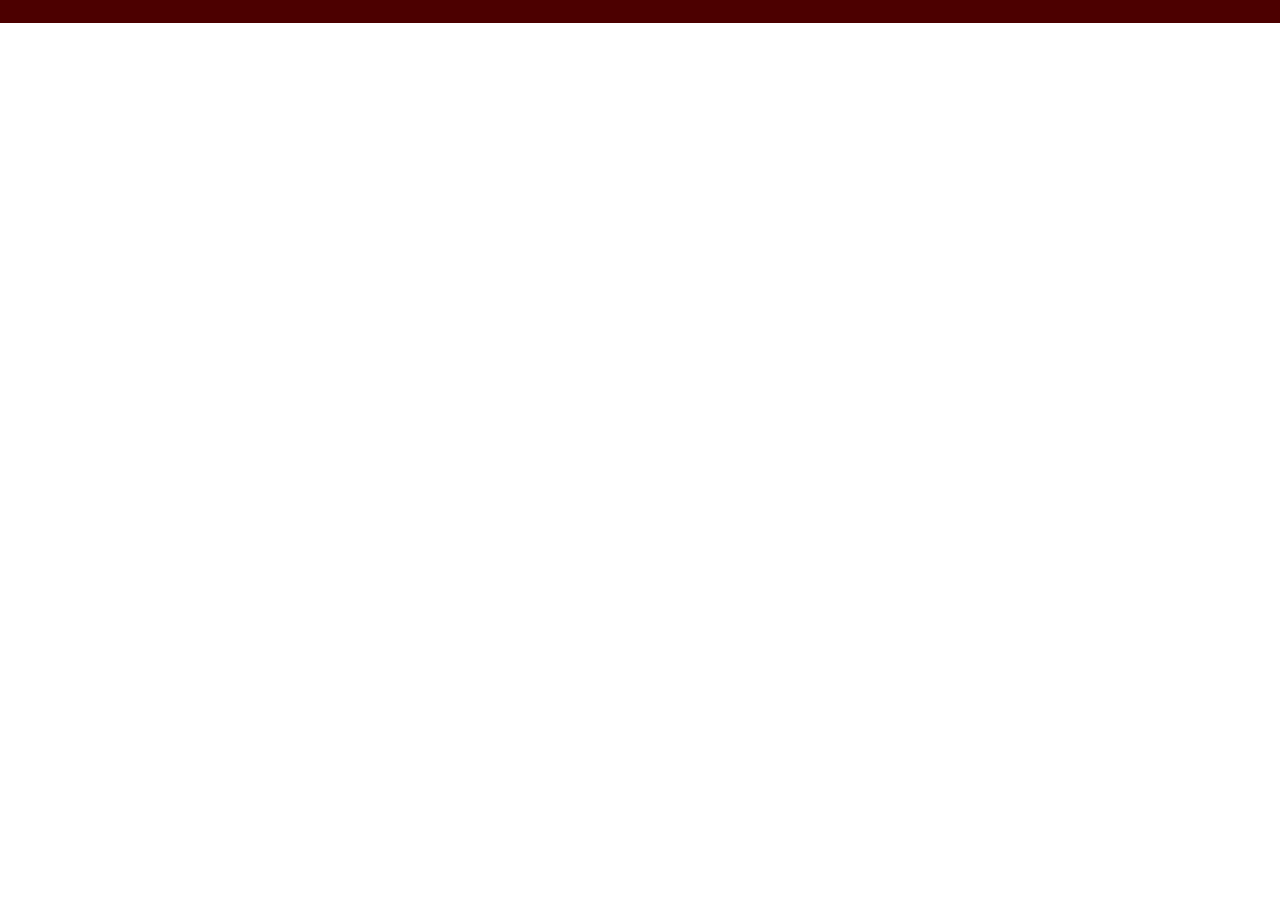
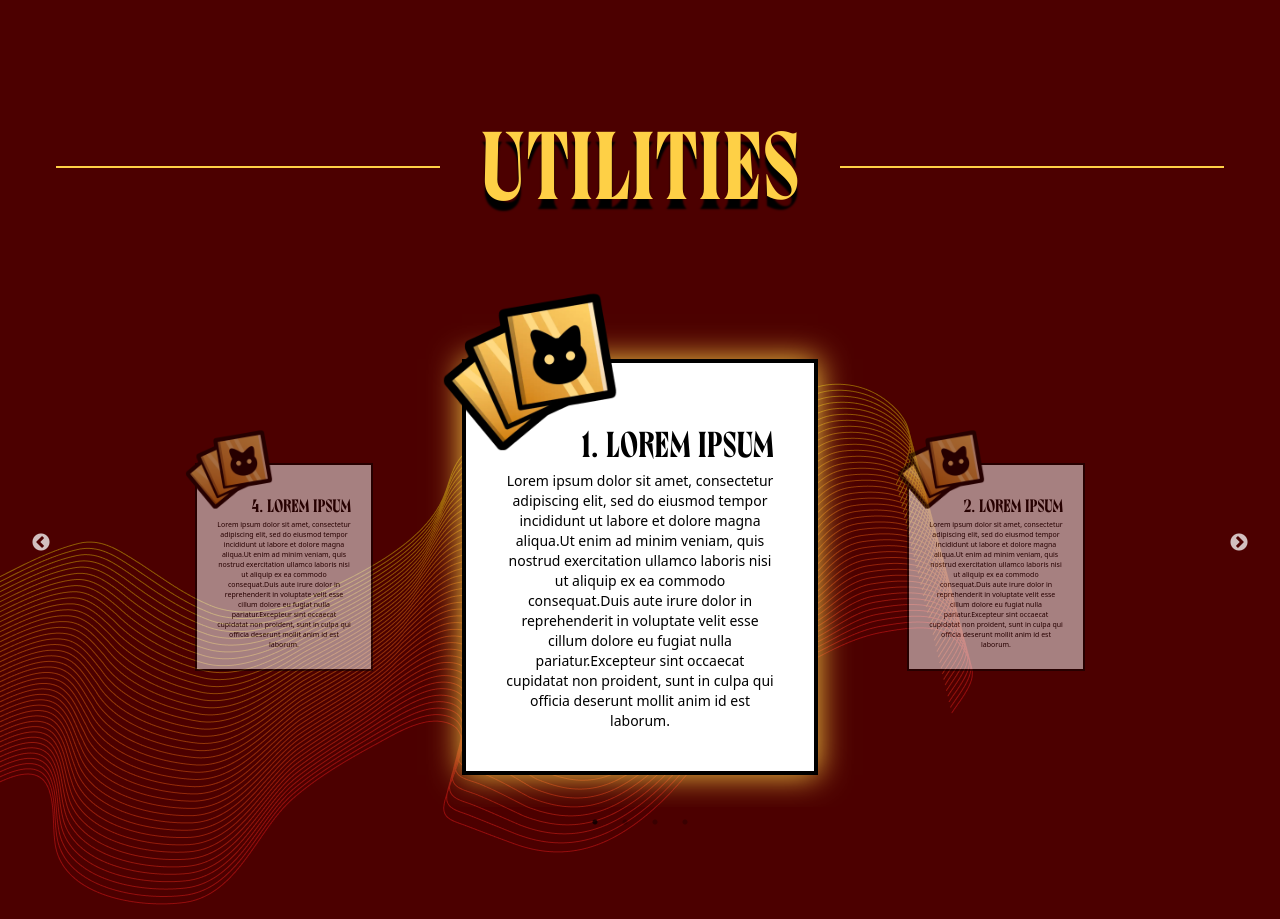
Before and after one commit to AlexisKenAlvarez/kingshiba, a React (Vite) app: page / in a window 1280 px wide. Shown: the part 1629-2548 px from the top of the page. Before the commit the page ends 1652 px from the top, so only its background shows below. Built offline with nearby package versions, Linux system fonts and the light colour scheme.

Commit message:
added utility

```diff
--- a/src/App.jsx
+++ b/src/App.jsx
@@ -1,12 +1,14 @@
 import React from 'react'
 import About from './components/About'
 import Hero from './components/Hero'
+import Utilities from './components/Utilities'
 
 const App = () => {
     return (
         <>
             <Hero/>
             <About/>
+            <Utilities/>
         </>
     )
 }
--- a/src/components/About.jsx
+++ b/src/components/About.jsx
@@ -10,7 +10,7 @@ const About = () => {
                         <h2 className='uppercase text-white md:text-xl text-lg sm:-mb-3'>About Kingshiba</h2>
                         <div className="uppercase text-header lg:text-8xl md:text-7xl text-5xl flex items-center md:gap-x-10 gap-x-3 mx-auto w-fit">
                             <img src="/crowngif.gif" alt="crown" className="md:h-20 h-10 m:mt-8 mt-4 sm:block hidden" />
-                            <p className=''>KINGSHIBA</p>
+                            <p className='text-shadow-tshad'>KINGSHIBA</p>
                             <img src="/crowngif.gif" alt="crown" className="md:h-20 h-10 md:mt-8 mt-4 sm:block hidden" />
                         </div>
                     </div>
--- /dev/null
+++ b/src/components/Utilities.jsx
@@ -0,0 +1,98 @@
+import React, { useState } from 'react'
+import "slick-carousel/slick/slick.css";
+import "slick-carousel/slick/slick-theme.css";
+import Slider from 'react-slick';
+
+const Utilities = () => {
+
+    const [currentIndex, setIndex] = useState(0)
+
+    const utility = [
+        {
+            title: "LOREM IPSUM",
+            image: "/icon.webp",
+            label:
+                "Lorem ipsum dolor sit amet, consectetur adipiscing elit, sed do eiusmod tempor incididunt ut labore et dolore magna aliqua.Ut enim ad minim veniam, quis nostrud exercitation ullamco laboris nisi ut aliquip ex ea commodo consequat.Duis aute irure dolor in reprehenderit in voluptate velit esse cillum dolore eu fugiat nulla pariatur.Excepteur sint occaecat cupidatat non proident, sunt in culpa qui officia deserunt mollit anim id est laborum."
+        },
+        {
+            title: "LOREM IPSUM",
+            image: "/icon.webp",
+            label:
+                "Lorem ipsum dolor sit amet, consectetur adipiscing elit, sed do eiusmod tempor incididunt ut labore et dolore magna aliqua.Ut enim ad minim veniam, quis nostrud exercitation ullamco laboris nisi ut aliquip ex ea commodo consequat.Duis aute irure dolor in reprehenderit in voluptate velit esse cillum dolore eu fugiat nulla pariatur.Excepteur sint occaecat cupidatat non proident, sunt in culpa qui officia deserunt mollit anim id est laborum."
+        },
+        {
+            title: "LOREM IPSUM",
+            image: "/icon.webp",
+            label:
+                "Lorem ipsum dolor sit amet, consectetur adipiscing elit, sed do eiusmod tempor incididunt ut labore et dolore magna aliqua.Ut enim ad minim veniam, quis nostrud exercitation ullamco laboris nisi ut aliquip ex ea commodo consequat.Duis aute irure dolor in reprehenderit in voluptate velit esse cillum dolore eu fugiat nulla pariatur.Excepteur sint occaecat cupidatat non proident, sunt in culpa qui officia deserunt mollit anim id est laborum."
+        },
+        {
+            title: "LOREM IPSUM",
+            image: "/icon.webp",
+            label:
+                "Lorem ipsum dolor sit amet, consectetur adipiscing elit, sed do eiusmod tempor incididunt ut labore et dolore magna aliqua.Ut enim ad minim veniam, quis nostrud exercitation ullamco laboris nisi ut aliquip ex ea commodo consequat.Duis aute irure dolor in reprehenderit in voluptate velit esse cillum dolore eu fugiat nulla pariatur.Excepteur sint occaecat cupidatat non proident, sunt in culpa qui officia deserunt mollit anim id est laborum."
+        },
+
+    ]
+
+    const settings = {
+        dots: true,
+        infinite: true,
+        speed: 500,
+        slidesToShow: 3,
+        slidesToScroll: 1,
+        centerMode: true,
+        beforeChange: (current, next) => setIndex(next),
+        responsive: [
+            {
+                breakpoint: 1024,
+                settings: {
+                    slidesToShow: 1,
+                    centerMode: true,
+
+                }
+            }
+        ]
+    };
+
+
+    return (
+        <section className='w-full h-auto py-20 pb-28 bg-myred relative'>
+            <img src="/heroline.webp" alt="Line" className="absolute bottom-0 left-0 z-0" />
+
+            <div className="w-full max-w-[1500px] md:px-14 px-8 mx-auto">
+
+                <div className="uppercase text-header font-king w-full lg:text-8xl md:text-7xl text-5xl flex items-center md:gap-x-10 gap-x-3 mx-auto">
+                    <div className="w-full h-[2px] bg-header mt-8"></div>
+                    <p className='text-shadow-tshad'>UTILITIES</p>
+                    <div className="w-full h-[2px] bg-header mt-8"></div>
+
+                </div>
+
+                <div className='lg:max-w-[90rem] max-w-[40rem] w-full h-auto mx-auto mt-20'>
+                    <Slider {...settings} className="w-full">
+                        {utility.map((items, index) => {
+                            return (
+                                <div className={`max-w-[40rem] mt-20 p-4 md:px-10 px-5 w-full mb-8 border-4 border-black bg-white h-auto py-10 transition-all relative ease-in-out duration-300 ${index === currentIndex ? "scale-100 opacity-100 shadow-glow2" : "scale-50 opacity-50"} `} key={index}>
+
+                                    <img src={items.image} alt="Icon" className="absolute md:w-[11rem] w-[9rem] -top-20 -left-6 z-10" />
+                                    <p className='mt-4 text-right font-king md:text-4xl text-2xl'>
+                                        {index + 1}. LOREM IPSUM
+
+                                    </p>
+                                    <p className='text-center 2xl:text-lg sm:text-sm text-xs mt-3'>
+                                        {items.label}
+                                    </p>
+                                </div>
+                            )
+                        })}
+
+                    </Slider>
+
+                </div>
+            </div>
+        </section>
+    )
+}
+
+export default Utilities
--- a/tailwind.config.cjs
+++ b/tailwind.config.cjs
@@ -22,7 +22,12 @@ module.exports = {
             glow: '0px 0px 15px 0px rgba(254,208,70,0.99)',
             glow2: '0px 0px 30px 0px rgba(254,208,70,0.99)'
 
+        },
+        textShadow: {
+            tshad: '0px 10px 2px #000000'
         }
     },
-    plugins: [],
+    plugins: [
+        require('tailwindcss-textshadow')
+    ],
 }
```
